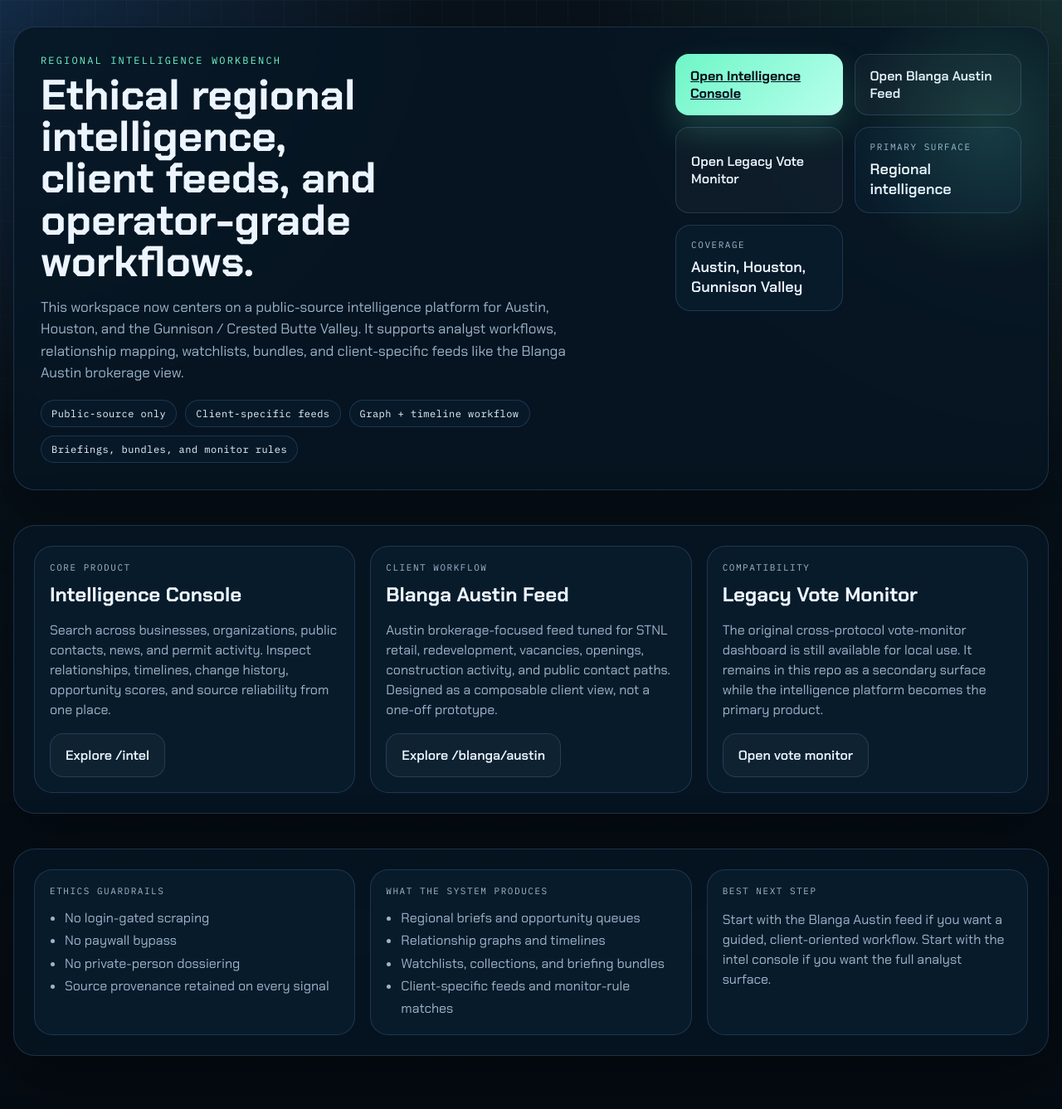
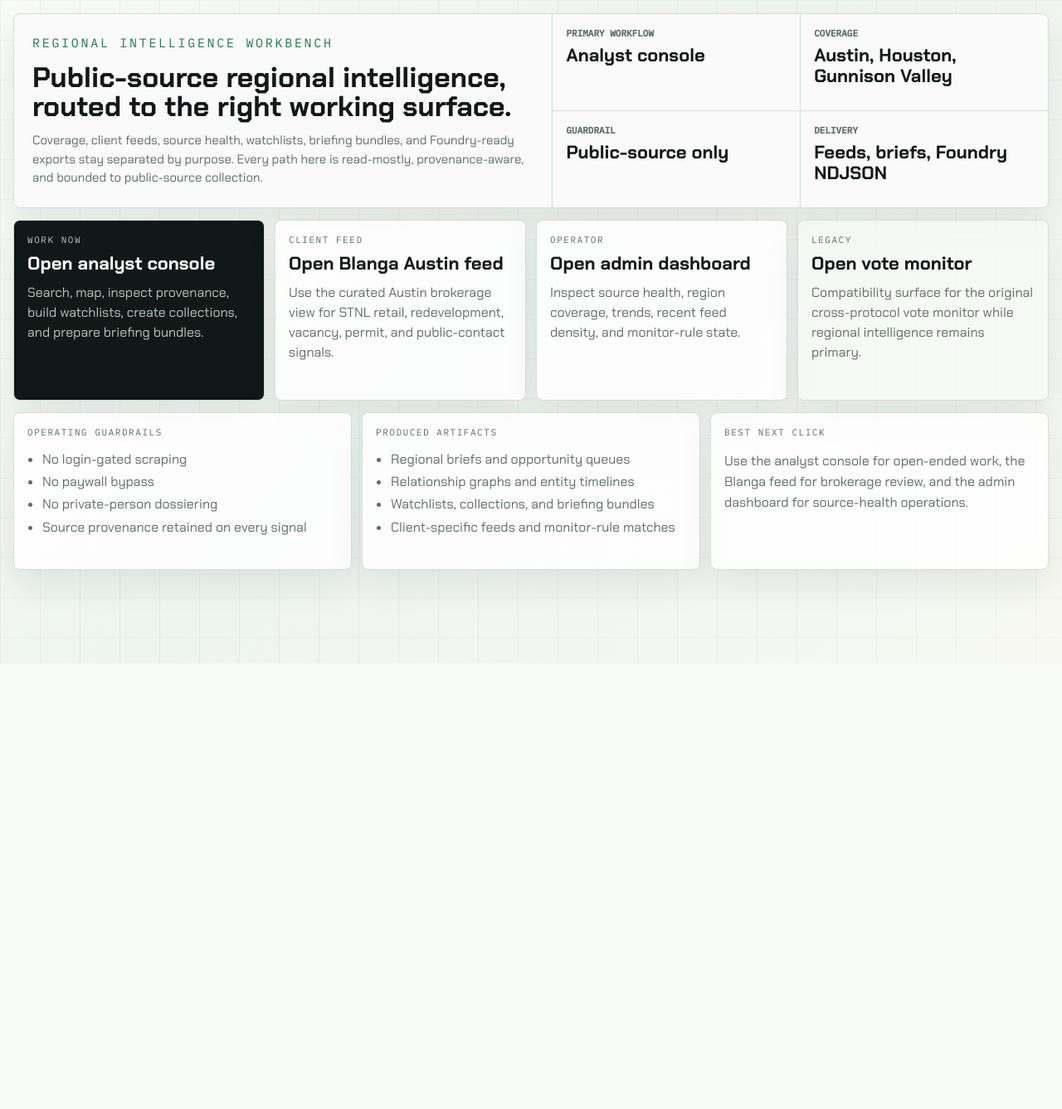
Before and after one commit to arigatoexpress/regional-intel-workbench, a FastAPI app: page / in a window 1280 px wide. Shown: the whole page at 83% size. After the commit the page ends 800 px from the top, so only its background shows below. Run offline with FastAPI, Linux system fonts and the light colour scheme; some libraries are stand-ins or nearby versions.

Commit message:
feat(frontend): refactor workbench home

```diff
--- a/app/static/app.css
+++ b/app/static/app.css
@@ -1315,6 +1315,186 @@ tbody tr:hover {
   color: var(--muted);
 }
 
+.workbench-home {
+  min-height: 100vh;
+  color: #111817;
+  background:
+    linear-gradient(90deg, rgba(17, 24, 23, 0.04) 1px, transparent 1px),
+    linear-gradient(180deg, rgba(17, 24, 23, 0.03) 1px, transparent 1px),
+    linear-gradient(135deg, #f8fbf8 0%, #eef4f0 46%, #f7f8f2 100%);
+  background-size: 48px 48px, 48px 48px, auto;
+  font-family: "Chakra Petch", system-ui, sans-serif;
+}
+
+html:has(body.workbench-home) {
+  background:
+    linear-gradient(90deg, rgba(17, 24, 23, 0.04) 1px, transparent 1px),
+    linear-gradient(180deg, rgba(17, 24, 23, 0.03) 1px, transparent 1px),
+    linear-gradient(135deg, #f8fbf8 0%, #eef4f0 46%, #f7f8f2 100%);
+  background-size: 48px 48px, 48px 48px, auto;
+}
+
+.workbench-home .backdrop {
+  background-image: none;
+}
+
+.surface-shell {
+  width: min(1480px, calc(100vw - 32px));
+  margin: 0 auto;
+  padding: 16px 0 34px;
+  display: grid;
+  gap: 14px;
+}
+
+.surface-board,
+.surface-route,
+.surface-panel {
+  border: 1px solid #d4dfd8;
+  border-radius: 8px;
+  background: rgba(255, 255, 255, .86);
+  box-shadow: 0 18px 42px rgba(17, 24, 23, 0.08);
+}
+
+.surface-board {
+  display: grid;
+  grid-template-columns: minmax(420px, 1fr) minmax(520px, .92fr);
+  gap: 1px;
+  overflow: hidden;
+  background: #d4dfd8;
+}
+
+.surface-copy,
+.surface-readiness > div {
+  background: rgba(255, 255, 255, .86);
+}
+
+.surface-copy {
+  display: grid;
+  gap: 12px;
+  align-content: center;
+  padding: 22px;
+}
+
+.surface-copy .eyebrow {
+  color: #1e7a4e;
+}
+
+.surface-copy h1 {
+  max-width: 850px;
+  margin: 0;
+  color: #111817;
+  font-size: 34px;
+  line-height: 1.04;
+}
+
+.surface-copy p {
+  max-width: 850px;
+  margin: 0;
+  color: #5f6d66;
+  font-size: 15px;
+  line-height: 1.5;
+}
+
+.surface-readiness {
+  display: grid;
+  grid-template-columns: repeat(2, minmax(0, 1fr));
+  gap: 1px;
+  margin: 0;
+  background: #d4dfd8;
+}
+
+.surface-readiness > div {
+  min-height: 116px;
+  padding: 16px;
+}
+
+.surface-readiness dt,
+.surface-route .status-label,
+.surface-panel .status-label {
+  color: #5f6d66;
+}
+
+.surface-readiness dt {
+  font-family: "IBM Plex Mono", monospace;
+  font-size: 11px;
+  font-weight: 700;
+  margin-bottom: 8px;
+  text-transform: uppercase;
+}
+
+.surface-readiness dd {
+  margin: 0;
+  color: #111817;
+  font-size: 22px;
+  font-weight: 720;
+  line-height: 1.12;
+}
+
+.surface-route-grid {
+  display: grid;
+  grid-template-columns: repeat(4, minmax(0, 1fr));
+  gap: 12px;
+}
+
+.surface-route {
+  min-height: 218px;
+  display: grid;
+  gap: 10px;
+  align-content: start;
+  padding: 16px;
+  color: #111817;
+  text-decoration: none;
+}
+
+.surface-route:hover {
+  border-color: #1e7a4e;
+  transform: translateY(-1px);
+}
+
+.surface-route strong {
+  font-size: 22px;
+  line-height: 1.12;
+}
+
+.surface-route span:last-child {
+  color: #5f6d66;
+  line-height: 1.5;
+}
+
+.primary-route {
+  background: #111817;
+  color: white;
+}
+
+.primary-route .status-label,
+.primary-route span:last-child {
+  color: #b9c8c0;
+}
+
+.secondary-route {
+  background: rgba(248, 251, 248, .76);
+}
+
+.surface-split {
+  display: grid;
+  grid-template-columns: repeat(3, minmax(0, 1fr));
+  gap: 12px;
+}
+
+.surface-panel {
+  min-height: 190px;
+  padding: 16px;
+}
+
+.surface-panel p {
+  color: #5f6d66;
+  line-height: 1.55;
+}
+
+.workbench-home .launch-list {
+  color: #5f6d66;
+}
+
 @media (max-width: 1040px) {
   .hero {
     grid-template-columns: 1fr;
@@ -1325,7 +1505,10 @@ tbody tr:hover {
   }
 
   .launch-actions,
-  .launch-panel-grid {
+  .launch-panel-grid,
+  .surface-board,
+  .surface-route-grid,
+  .surface-split {
     grid-template-columns: 1fr;
   }
 }
@@ -1361,6 +1544,18 @@ tbody tr:hover {
     min-width: 1260px;
   }
 
+  .surface-shell {
+    width: min(100vw - 20px, 1480px);
+  }
+
+  .surface-copy h1 {
+    font-size: 30px;
+  }
+
+  .surface-readiness {
+    grid-template-columns: 1fr;
+  }
+
   .intel-search-row {
     grid-template-columns: 1fr;
   }
--- a/app/templates/index.html
+++ b/app/templates/index.html
@@ -12,71 +12,64 @@
     />
     <link rel="stylesheet" href="/static/app.css" />
   </head>
-  <body>
+  <body class="workbench-home">
     <div class="backdrop"></div>
-    <main class="shell launch-shell">
-      <section class="hero launch-hero">
-        <div class="hero-copy">
+    <main class="surface-shell">
+      <section class="surface-board" aria-label="Regional intelligence command board">
+        <div class="surface-copy">
           <p class="eyebrow">Regional Intelligence Workbench</p>
-          <h1>Ethical regional intelligence, client feeds, and operator-grade workflows.</h1>
-          <p class="lede">
-            This workspace now centers on a public-source intelligence platform for Austin, Houston, and the Gunnison / Crested Butte Valley.
-            It supports analyst workflows, relationship mapping, watchlists, bundles, and client-specific feeds like the Blanga Austin brokerage view.
+          <h1>Public-source regional intelligence, routed to the right working surface.</h1>
+          <p>
+            Coverage, client feeds, source health, watchlists, briefing bundles, and Foundry-ready exports stay separated by purpose.
+            Every path here is read-mostly, provenance-aware, and bounded to public-source collection.
           </p>
-          <div class="launch-pill-row">
-            <span class="launch-pill">Public-source only</span>
-            <span class="launch-pill">Client-specific feeds</span>
-            <span class="launch-pill">Graph + timeline workflow</span>
-            <span class="launch-pill">Briefings, bundles, and monitor rules</span>
+        </div>
+        <dl class="surface-readiness">
+          <div>
+            <dt>Primary workflow</dt>
+            <dd>Analyst console</dd>
           </div>
-        </div>
-        <div class="hero-actions launch-actions">
-          <a href="/intel" class="primary-button">Open Intelligence Console</a>
-          <a href="/blanga/austin" class="ghost-button">Open Blanga Austin Feed</a>
-          <a href="/vote-monitor" class="ghost-button">Open Legacy Vote Monitor</a>
-          <div class="status-card">
-            <div class="status-label">Primary surface</div>
-            <div class="status-value">Regional intelligence</div>
+          <div>
+            <dt>Coverage</dt>
+            <dd>Austin, Houston, Gunnison Valley</dd>
           </div>
-          <div class="status-card">
-            <div class="status-label">Coverage</div>
-            <div class="status-value">Austin, Houston, Gunnison Valley</div>
+          <div>
+            <dt>Guardrail</dt>
+            <dd>Public-source only</dd>
           </div>
-        </div>
+          <div>
+            <dt>Delivery</dt>
+            <dd>Feeds, briefs, Foundry NDJSON</dd>
+          </div>
+        </dl>
       </section>
 
-      <section class="protocols-panel launch-panel-grid">
-        <article class="intel-card launch-card">
-          <div class="status-label">Core product</div>
-          <h2>Intelligence Console</h2>
-          <p>
-            Search across businesses, organizations, public contacts, news, and permit activity. Inspect relationships, timelines,
-            change history, opportunity scores, and source reliability from one place.
-          </p>
-          <a href="/intel" class="ghost-button">Explore /intel</a>
-        </article>
-        <article class="intel-card launch-card">
-          <div class="status-label">Client workflow</div>
-          <h2>Blanga Austin Feed</h2>
-          <p>
-            Austin brokerage-focused feed tuned for STNL retail, redevelopment, vacancies, openings, construction activity,
-            and public contact paths. Designed as a composable client view, not a one-off prototype.
-          </p>
-          <a href="/blanga/austin" class="ghost-button">Explore /blanga/austin</a>
-        </article>
-        <article class="intel-card launch-card">
-          <div class="status-label">Compatibility</div>
-          <h2>Legacy Vote Monitor</h2>
-          <p>
-            The original cross-protocol vote-monitor dashboard is still available for local use. It remains in this repo as a secondary surface while the intelligence platform becomes the primary product.
-          </p>
-          <a href="/vote-monitor" class="ghost-button">Open vote monitor</a>
-        </article>
+      <section class="surface-route-grid" aria-label="Workbench routes">
+        <a href="/intel" class="surface-route primary-route">
+          <span class="status-label">Work now</span>
+          <strong>Open analyst console</strong>
+          <span>Search, map, inspect provenance, build watchlists, create collections, and prepare briefing bundles.</span>
+        </a>
+        <a href="/blanga/austin" class="surface-route">
+          <span class="status-label">Client feed</span>
+          <strong>Open Blanga Austin feed</strong>
+          <span>Use the curated Austin brokerage view for STNL retail, redevelopment, vacancy, permit, and public-contact signals.</span>
+        </a>
+        <a href="/admin" class="surface-route">
+          <span class="status-label">Operator</span>
+          <strong>Open admin dashboard</strong>
+          <span>Inspect source health, region coverage, trends, recent feed density, and monitor-rule state.</span>
+        </a>
+        <a href="/vote-monitor" class="surface-route secondary-route">
+          <span class="status-label">Legacy</span>
+          <strong>Open vote monitor</strong>
+          <span>Compatibility surface for the original cross-protocol vote monitor while regional intelligence remains primary.</span>
+        </a>
       </section>
 
-      <section class="protocols-panel launch-panel-grid">
-        <article class="intel-card launch-card">
-          <div class="status-label">Ethics guardrails</div>
+      <section class="surface-split">
+        <article class="surface-panel">
+          <div class="status-label">Operating guardrails</div>
           <ul class="launch-list">
             <li>No login-gated scraping</li>
             <li>No paywall bypass</li>
@@ -84,19 +77,19 @@
             <li>Source provenance retained on every signal</li>
           </ul>
         </article>
-        <article class="intel-card launch-card">
-          <div class="status-label">What the system produces</div>
+        <article class="surface-panel">
+          <div class="status-label">Produced artifacts</div>
           <ul class="launch-list">
             <li>Regional briefs and opportunity queues</li>
-            <li>Relationship graphs and timelines</li>
+            <li>Relationship graphs and entity timelines</li>
             <li>Watchlists, collections, and briefing bundles</li>
             <li>Client-specific feeds and monitor-rule matches</li>
           </ul>
         </article>
-        <article class="intel-card launch-card">
-          <div class="status-label">Best next step</div>
+        <article class="surface-panel">
+          <div class="status-label">Best next click</div>
           <p>
-            Start with the Blanga Austin feed if you want a guided, client-oriented workflow. Start with the intel console if you want the full analyst surface.
+            Use the analyst console for open-ended work, the Blanga feed for brokerage review, and the admin dashboard for source-health operations.
           </p>
         </article>
       </section>
```
Also changed, not shown: tests/test_intel_app.py (+4 -0 lines).
